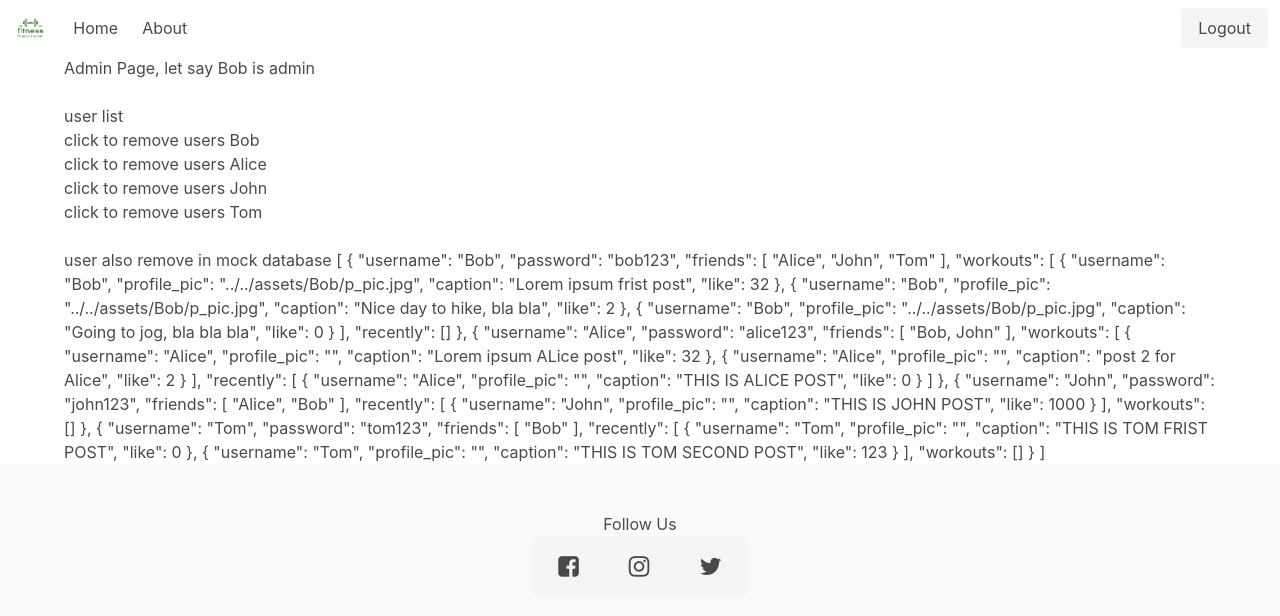
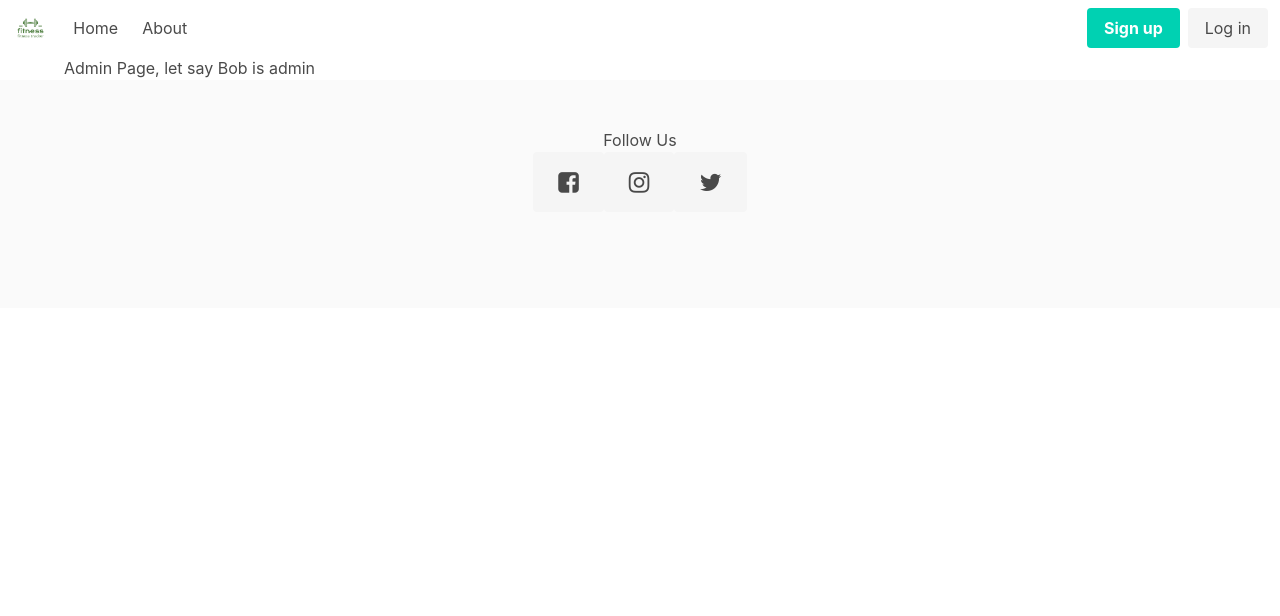
Before and after one commit to TrungNNg/fitness-social, a Vue app in the folder client/: page /admin in a window 1280 px wide. Shown: the top 616 px of the page. Built offline with nearby package versions, Linux system fonts and the light colour scheme; no server answers.

Commit message:
fix type error

```diff
--- a/client/src/views/AdminView.vue
+++ b/client/src/views/AdminView.vue
@@ -4,34 +4,10 @@
   import session from '../stores/session.js';
   import router from '../router';
 
-  const users = reactive(data)
-  console.log(typeof data)
-
-  // let say bob is admin
-  session.user = {username:"Bob", index:0}
-
-  if (session.user.username !== "Bob") {
-    router.push({name:"home"})
-  }
-
-  function remove(name:String) {
-    let index = 0
-    for (let i = 0; i < users.length; i++) {
-      if (name === users[i].username) {
-        index = i
-        break
-      }
-    }
-    users.splice(index, 1)
-  }
 </script>
 
 <template>
     <div>Admin Page, let say Bob is admin</div>
-    <br/>
-    <div>user list</div>
-    <div v-for="u in users" @click="remove(u.username)">click to remove users {{u.username}}</div>
-    <br/>
-    <div>user also remove in mock database {{data}}</div>
+
 
 </template>
```
